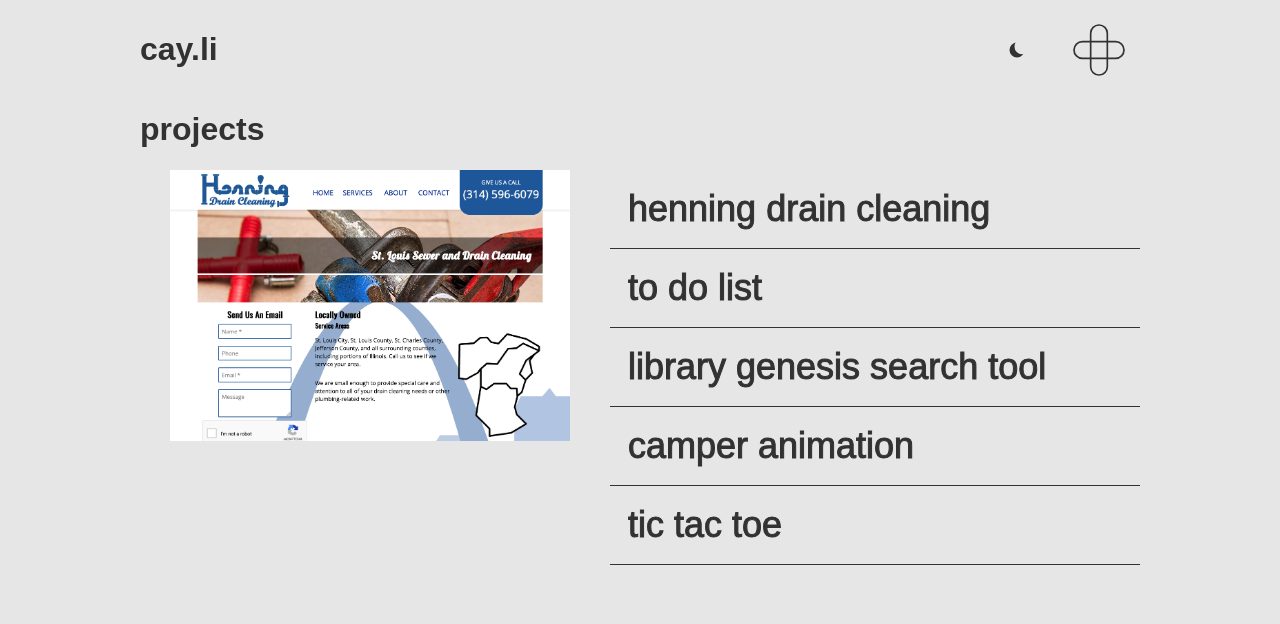
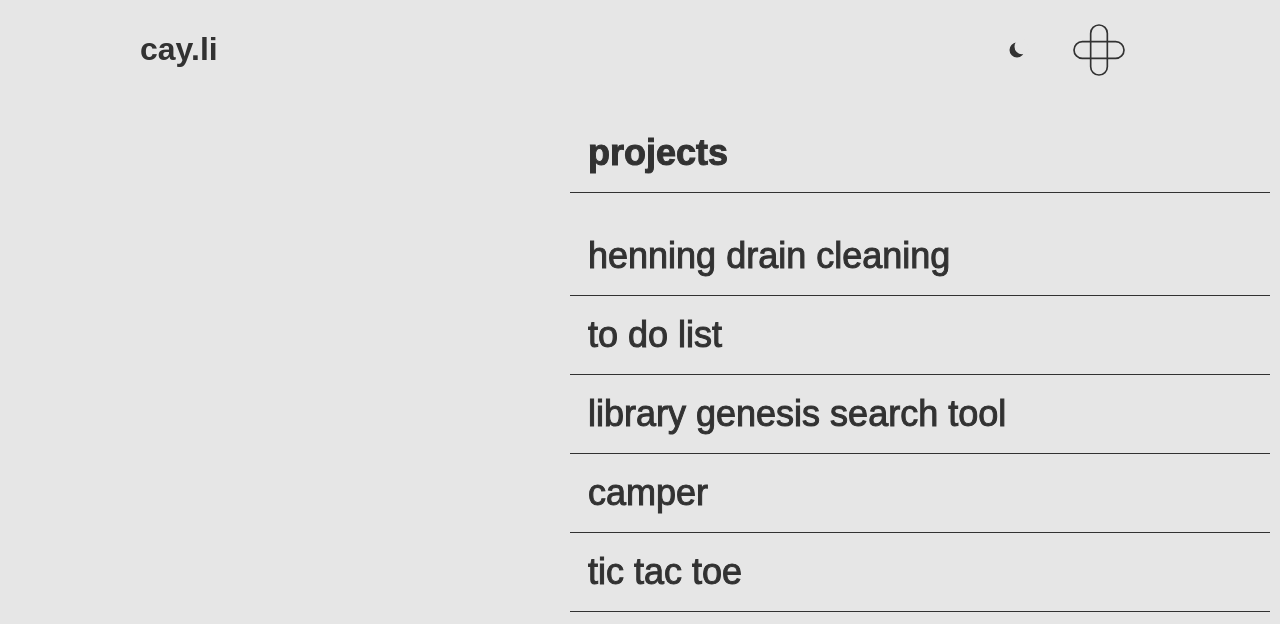
Before and after one commit to cayb0rg/portfolio, a React app: page /projects in a window 1280 px wide. Shown: the top 624 px of the page. Built offline with nearby package versions, Linux system fonts and the light colour scheme; no server answers.

Commit message:
Fixed formatting on projects page

```diff
--- a/src/components/Project.js
+++ b/src/components/Project.js
@@ -11,8 +11,11 @@ export default function Project() {
 
   function handleSetProject(projectName) {
     const obj = projects.find(obj => obj.param == projectName);
-    obj.categories = obj.categories.map((category, i) => <li key={i}>{category}</li>);
-    setProject(obj);
+    if (obj)
+    {
+      obj.categories = obj.categories.map((category, i) => <li key={i}>{category}</li>);
+      setProject(obj);
+    }
   }
 
   useEffect(() => {
--- a/src/components/Projects.js
+++ b/src/components/Projects.js
@@ -10,9 +10,15 @@ export default function Projects(props) {
 
   const [imageSrc, setImageSrc] = useState(henningImg);
 
+  useEffect(() => {
+    document.querySelector(".projects-left").style.backgroundImage = `url(${imageSrc})`;
+  }, [])
+
   function onProjectHover(src) {
     // Change image
     setImageSrc(src);
+    document.querySelector(".projects-left").style.backgroundImage = `url(${src})`;
+    document.querySelector(".projects-left").classList.add('opacity');
   }
 
   function handleOnMouseEnter(e) {
@@ -25,13 +31,15 @@ export default function Projects(props) {
       e.target = e.target.parentNode;
     }
     e.target.firstChild.style.display="none";
+    document.querySelector(".projects-left").classList.remove('opacity');
   }
 
   function ProjectsList() {
     return (
       <ul className="list projects-list">
+        <h1 className="projects-header">projects</h1>
         {projects.map(project =>
-          <Link to={"/projects/" + project.name} onMouseOver={() => onProjectHover(project.images[0])}
+          <Link to={"/projects/" + project.param} onMouseOver={() => onProjectHover(project.images[0])}
             onMouseEnter={handleOnMouseEnter} onMouseLeave={handleOnMouseLeave}>
             <svg id="menu-arrow" className="arrow" viewBox="0 0 22 9">
               <line x1="0" x2="20" y1="4" y2="4"/>
@@ -47,9 +55,10 @@ export default function Projects(props) {
 
   return (
     <div>
-      <h1>projects</h1>
       <div className="projects-container">
-        <img src={imageSrc} className="projects-img"></img>
+        <div className="projects-left">
+
+        </div>
         <ProjectsList/>
       </div>
     </div>
--- a/src/components/projects/projects.js
+++ b/src/components/projects/projects.js
@@ -45,7 +45,7 @@ const projects = [
   },
   {
     param: "camper",
-    name: "Camper Animation",
+    name: "Camper",
     categories: ["Adobe Illustrator", "GSAP", "HTML5", "CSS3"],
     year: "2020",
     description: "Description",
--- a/src/css/styles.css
+++ b/src/css/styles.css
@@ -18,7 +18,13 @@
 }
 
 html {
+  overflow-x: hidden;
   overflow-y: scroll;
+  scrollbar-width: none;
+}
+
+::-webkit-scrollbar {
+  width: 0;
 }
 
 * {
@@ -85,6 +91,11 @@ main * {
 }
 
 /** Home **/
+.home-container, .project-container {
+  max-width: 1000px;
+  margin: auto;
+}
+
 .dragOver {
   background-color: rgba(0, 0, 0, 0.1);
 }
@@ -295,12 +306,6 @@ header {
   }
 }
 
-/** Main **/
-main {
-  max-width: 1000px;
-  margin: auto;
-}
-
 /** Lists **/
 .list {
   display: flex;
@@ -329,12 +334,14 @@ main {
   border-color: var(--light);
 }
 
-.list > *:hover {
+.list > *:hover:not(.projects-header) {
   transform: translateX(10px);
 }
 
 .projects-list {
   margin: 0;
+  max-width: 700px;
+  flex-grow: 1;
 }
 
 /** Menu **/
@@ -356,12 +363,28 @@ main {
 .projects-container {
   display: flex;
   flex-direction: row;
-  padding-left: 30px;
+  justify-content: center;
 }
 
-.projects-img {
-  max-width: 400px;
-  height: 100%;
+.projects-header {
+  font-size: 36px;
+}
+
+.projects-left {
+  min-width: 500px;
+  max-width: 700px;
+  text-align: left;
+  background-position: top;
+  background-size: cover;
+  background-repeat: no-repeat;
+  flex-grow: 1;
+  transform: translateX(-10px);
+  transition: opacity 0.5s ease-in-out;
+  opacity: 0;
+}
+
+.opacity {
+  opacity: 1;
 }
 
 @media (max-width: 800px) {
@@ -418,6 +441,17 @@ main {
 
 .project-header h1 {
   flex-grow: 3;
+}
+
+.photos {
+  max-width: 1000px;
+  margin: auto;
+  margin-top: 10px;
+}
+
+.photos > * {
+  max-width: 1000px;
+  margin: auto;
 }
 
 .next-project-btn {
@@ -516,6 +550,7 @@ main {
   fill: pink;
 }
 
+
 /** Dark Mode **/
 
 .dark-mode, .dark-mode * {
@@ -523,10 +558,6 @@ main {
   background-color: rgb(50,50,50);
 }
 
-.dark-mode svg {
+.dark-mode svg:not(.languageBlob) {
   stroke: var(--light) !important;
 }
-
-.dark-mode circle {
-  fill: var(--light);
-}
```
